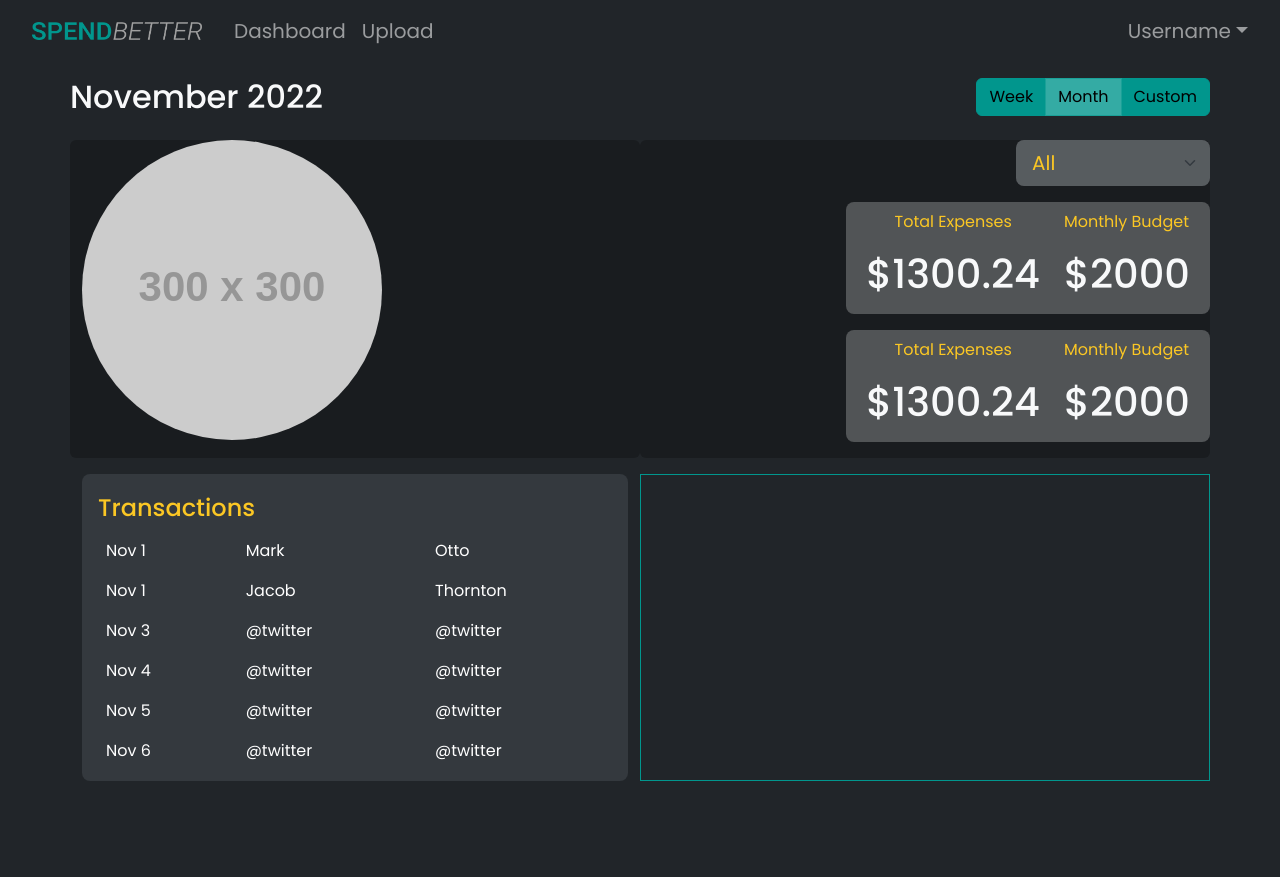
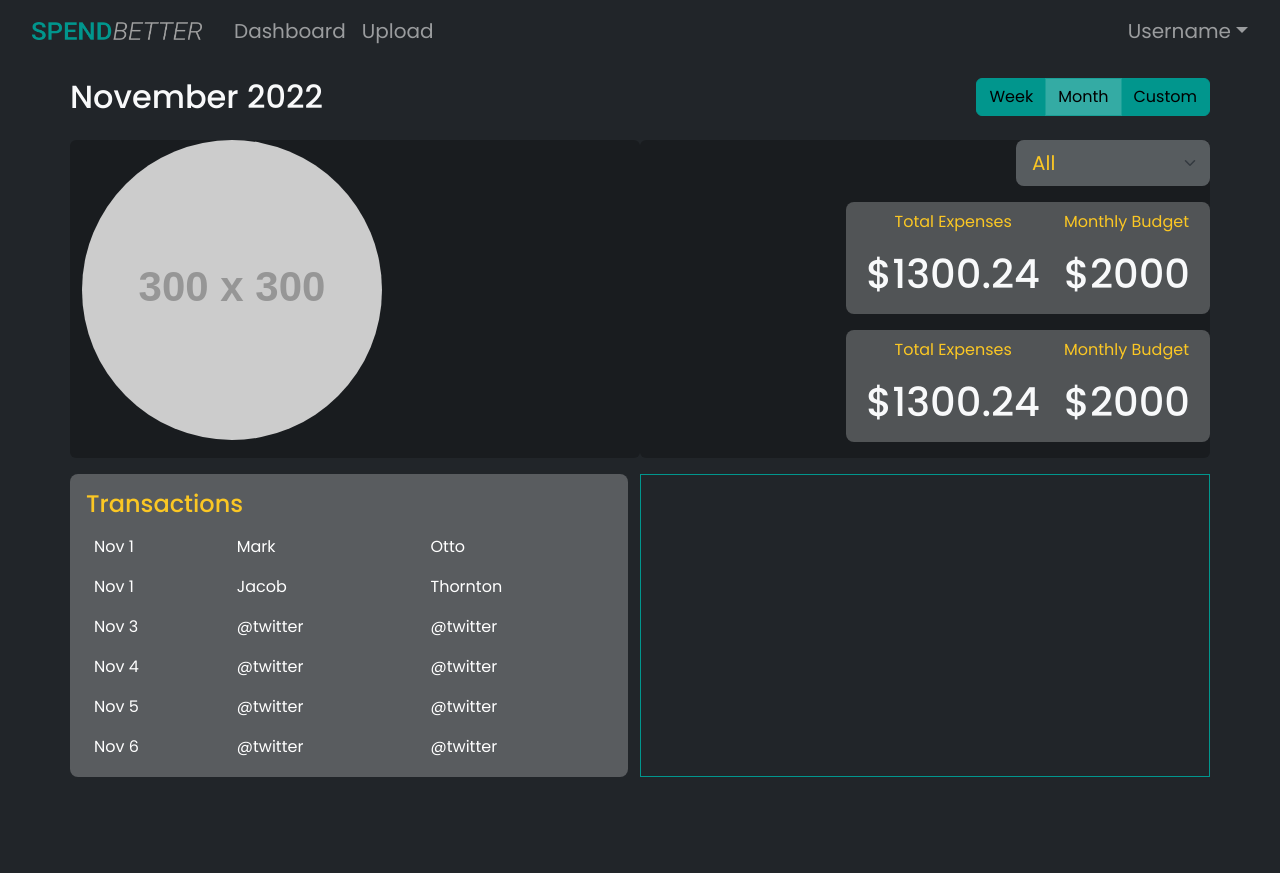
Before and after one commit to nickmendezFlatiron/budget-app, a React (Vite) app in the folder client/: page /dashboard in a window 1280 px wide. Built offline with nearby package versions, Linux system fonts and the light colour scheme.

Commit message:
styled dashboard

```diff
--- a/client/src/dashboard/Dashboard.jsx
+++ b/client/src/dashboard/Dashboard.jsx
@@ -43,7 +43,7 @@ const Dashboard = () => {
           <Col className="rounded bg-black bg-opacity-25 text-center text-lg-start ">
             <img src="https://via.placeholder.com/300" alt="Chart" className="rounded-circle"/>
           </Col>
-          <Col className="rounded bg-black pe-lg-0 bg-opacity-25 text-center text-lg-start mt-3 mt-lg-0 ">
+          <Col className="rounded bg-black pe-lg-0 bg-opacity-25 text-center text-lg-start mt-3 mt-md-0 ">
             <div className=" rounded rounded-3 mb-3 d-flex row row-auto bg-light bg-opacity-25 max-content">
               <CategorySelect />
             </div>
@@ -70,9 +70,9 @@ const Dashboard = () => {
           </Col>
         </Row>
         <Row xs={1} md={2} className=" pb-5 mt-3">
-          <Col className="">
-            <div className="widget-margin-small  bg-secondary bg-opacity-25  rounded-3 pt-1">
-              <h4 className="text-center pt-lg-3 ps-lg-3 text-lg-start text-warning">Transactions</h4>
+          <Col className="ps-md-0">
+            <div className="widget-margin-small  bg-white bg-opacity-25 rounded-3 ">
+              <h4 className="text-center pt-3 ps-lg-3 text-lg-start text-warning">Transactions</h4>
               <div className="dash-transaction-table ps-lg-3">
                 <TransactionTable />
               </div>
```
